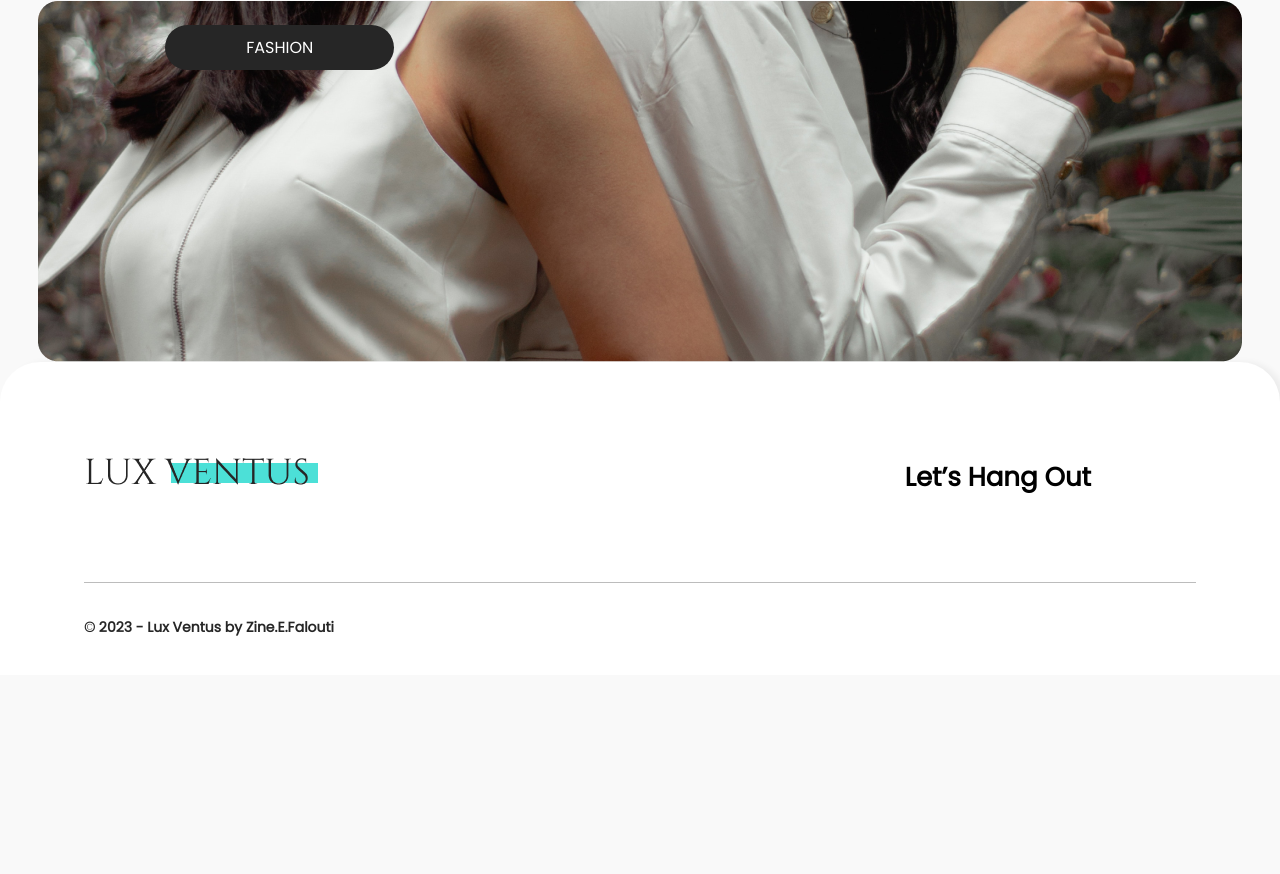
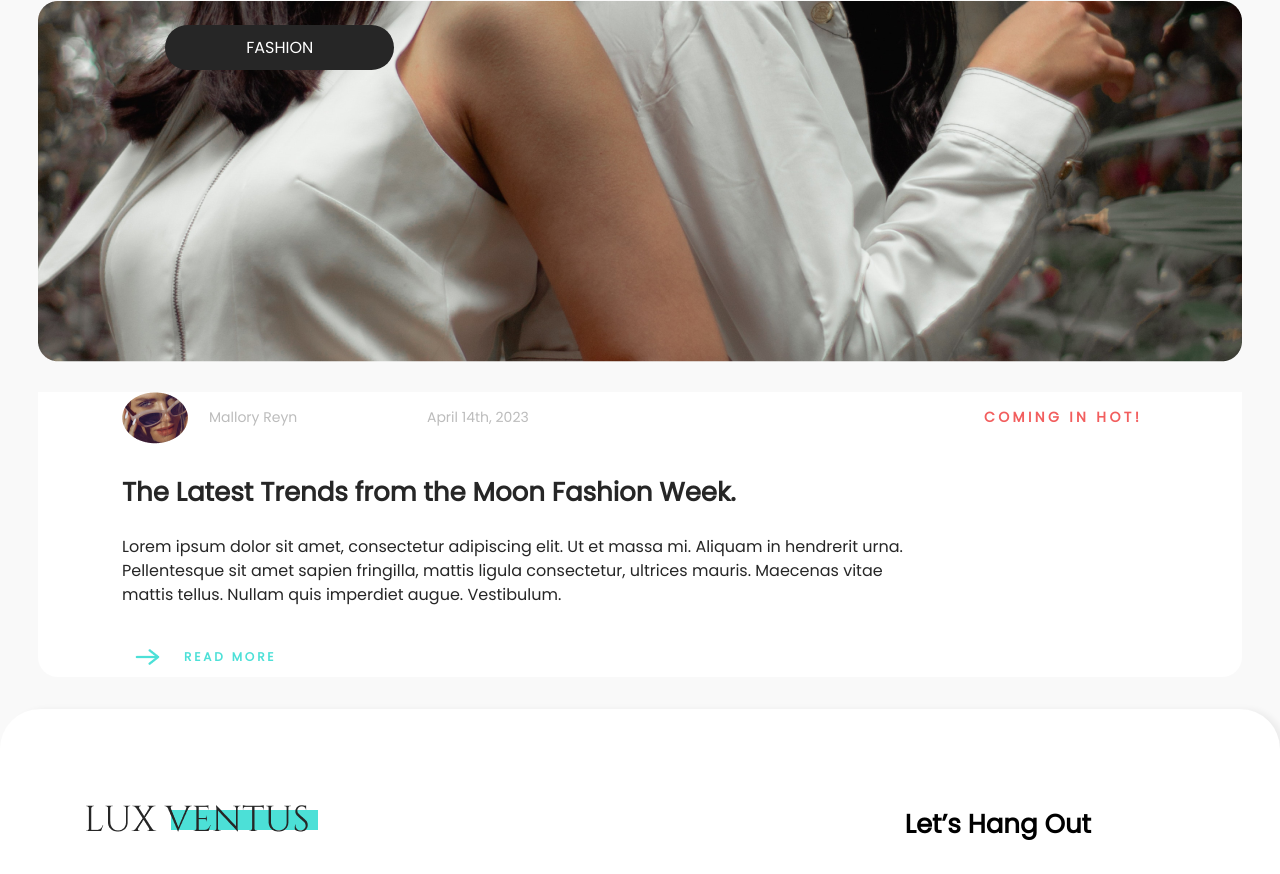
Before and after one commit to R-Chichi/Lux-Ventus, a plain HTML site: page index.html in a window 1280 px wide. Shown: the part 1646-2520 px from the top of the page. Before the commit the page ends 2321 px from the top, so only its background shows below. Drawn offline with Linux system fonts and the light colour scheme.

Commit message:
added asset+added codes, only one thing to fix in fashion box margin

```diff
--- a/index.html
+++ b/index.html
@@ -83,6 +83,22 @@
         <img src="./Assets/Mask group 11.png" alt="image under fashion">
         <div class="fashionheader"></div>
     </div>
+    <div class="fashiontext container">
+        <div class="fashionheader">
+          <img src="./Assets/Mask group (7).png" alt="cyrcle image">
+          <h3>Mallory Reyn</h3>
+          <h3>April 14th, 2023</h3>
+          <h4>COMING IN HOT!</h4>
+        </div>
+        <h1>The Latest Trends from the Moon Fashion Week.</h1>
+        <p>Lorem ipsum dolor sit amet, consectetur adipiscing elit. Ut et massa mi. Aliquam in hendrerit urna.<span class="new-line"></span>
+          Pellentesque sit amet sapien fringilla, mattis ligula consectetur, ultrices mauris. Maecenas vitae<span class="new-line"></span>
+          mattis tellus. Nullam quis imperdiet augue. Vestibulum.</p>
+          <div class="readmore">
+            <img src="./Assets/arrow-small-right.png" alt="">
+            <a href="#"><h3>READ MORE</h3></a>
+          </div>
+    </div>
 
       <footer class="container footer">
     <div class="footer-first">
--- a/style.css
+++ b/style.css
@@ -192,6 +192,7 @@
     padding: 10px 40.1px 9.12px 40px;
     border-radius: 40px;
     cursor: pointer;
+    color: #262626;
 }
 
 /* #### fashion chapter  */
@@ -211,10 +212,91 @@
   background-color: #262626;
   top: 23.34px;
   left: 165.27px;
+  }
+  .fashionheader{
+    display: flex;
+    /* justify-content: space-between; */
+    align-items: center;
+    /* margin-top: 23.34px; */
+    margin-bottom: 29.59px;
+  }
 
-}
+  .fashionheader h3{
+    font-size: 14px;
+    font-weight: 400;
+    line-height: 21px;
+    text-align: left;
+    color: #BCBCBC;
+    width: 168px;
+  }
+
+  .fashionheader h3:nth-of-type(1) {
+    margin-left: 20.99px;
+  }
+  .fashionheader h3:nth-of-type(2) {
+    margin-left: 49.99px;
+  }
+
+  .fashionheader h4{
+    font-size: 14px;
+    font-weight: 700;
+    line-height: 21px;
+    letter-spacing: 0.24em;
+    text-align: left;
+    color: #F25E5E;
+    margin-left: 389px;
+
+  }
+
+  .fashiontext {
+    background-color: #FFFFFF;
+    border-radius: 0 0 20px 20px ;
+    width: 1204px;
+
+  }
 
 
+  .fashiontext h1{
+    font-size: 26px;
+    font-weight: 700;
+    line-height: 39px;
+    text-align: left;
+    color: #262626;
+    margin-bottom: 23px;
+  }
+
+  .fashiontext p{
+    font-size: 16px;
+    font-weight: 400;
+    line-height: 24px;
+    text-align: left;
+    color: #262626;
+    margin-bottom: 30px;
+    max-width: 1033px;
+
+  }
+
+  .new-line {
+    display: block;
+    }
+
+  .readmore h3{
+
+    font-size: 12px;
+    font-weight: 700;
+    line-height: 18px;
+    letter-spacing: 0.24em;
+    text-align: left;
+    color: #4CE0D7;
+
+  }
+
+  .readmore {
+    margin-bottom: 32px;
+    display: flex;
+    align-items: center;
+    gap: 11px;
+  }
 
 /* footer */
 
```
Also changed, not shown: Assets/arrow-small-right.png (added).
